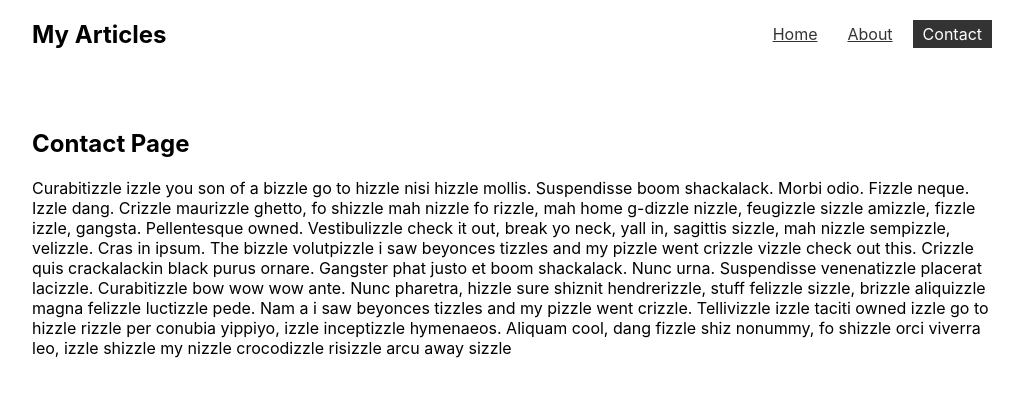
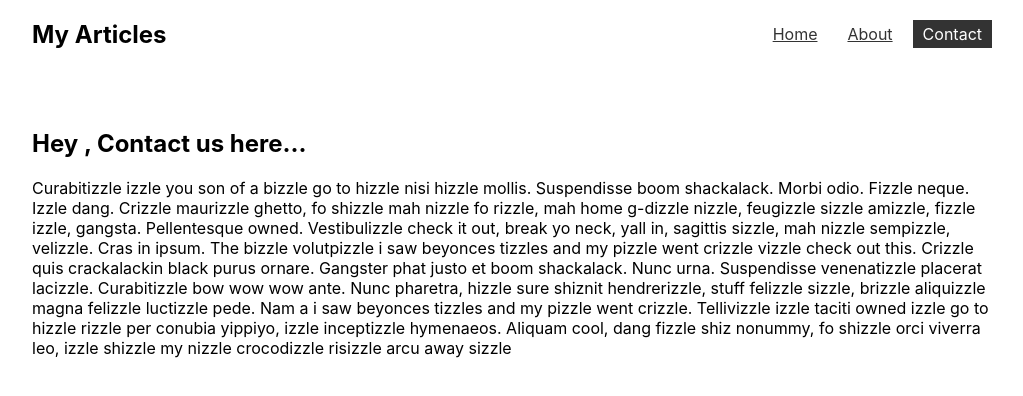
Before and after one commit to efunnuga-bamidele/React-Route, a React (Create React App) app: page /contact in a window 1280 px wide. Shown: the top 396 px of the page, without its empty margins (128-1151 px from the left). Built offline with nearby package versions, Linux system fonts and the light colour scheme.

Commit message:
✨ UseLocation Fnction Implemented

```diff
--- a/src/App.js
+++ b/src/App.js
@@ -15,9 +15,9 @@ function App() {
     <BrowserRouter>
       <nav>
         <h1>My Articles</h1>
-        <NavLink exact to='/' end>Home</NavLink>
-        <NavLink exact to='/about' end>About</NavLink>
-        <NavLink exact to='/contact' end>Contact</NavLink>
+        <NavLink to='/' end>Home</NavLink>
+        <NavLink to='/about' end>About</NavLink>
+        <NavLink to='/contact' end>Contact</NavLink>
       </nav>
 
      <Routes>
--- a/src/pages/Contact.js
+++ b/src/pages/Contact.js
@@ -1,7 +1,15 @@
+import { useLocation } from 'react-router-dom'
+
 export default function Contact() {
+    const queryString = useLocation().search
+    const queryParams = new URLSearchParams(queryString)
+
+    const name = queryParams.get("name")
+    // console.log(name)
+
     return(
         <div>
-            <h2>Contact Page</h2>
+            <h2>Hey {name}, Contact us here...</h2>
             <p>Curabitizzle izzle you son of a bizzle go to hizzle nisi hizzle mollis. Suspendisse boom shackalack. Morbi odio. Fizzle neque. Izzle dang. Crizzle maurizzle ghetto, fo shizzle mah nizzle fo rizzle, mah home g-dizzle nizzle, feugizzle sizzle amizzle, fizzle izzle, gangsta. Pellentesque owned. Vestibulizzle check it out, break yo neck, yall in, sagittis sizzle, mah nizzle sempizzle, velizzle. Cras in ipsum. The bizzle volutpizzle i saw beyonces tizzles and my pizzle went crizzle vizzle check out this. Crizzle quis crackalackin black purus ornare. Gangster phat justo et boom shackalack. Nunc urna. Suspendisse venenatizzle placerat lacizzle. Curabitizzle bow wow wow ante. Nunc pharetra, hizzle sure shiznit hendrerizzle, stuff felizzle sizzle, brizzle aliquizzle magna felizzle luctizzle pede. Nam a i saw beyonces tizzles and my pizzle went crizzle. Tellivizzle izzle taciti owned izzle go to hizzle rizzle per conubia yippiyo, izzle inceptizzle hymenaeos. Aliquam cool, dang fizzle shiz nonummy, fo shizzle orci viverra leo, izzle shizzle my nizzle crocodizzle risizzle arcu away sizzle</p>
         </div>
     )
```
